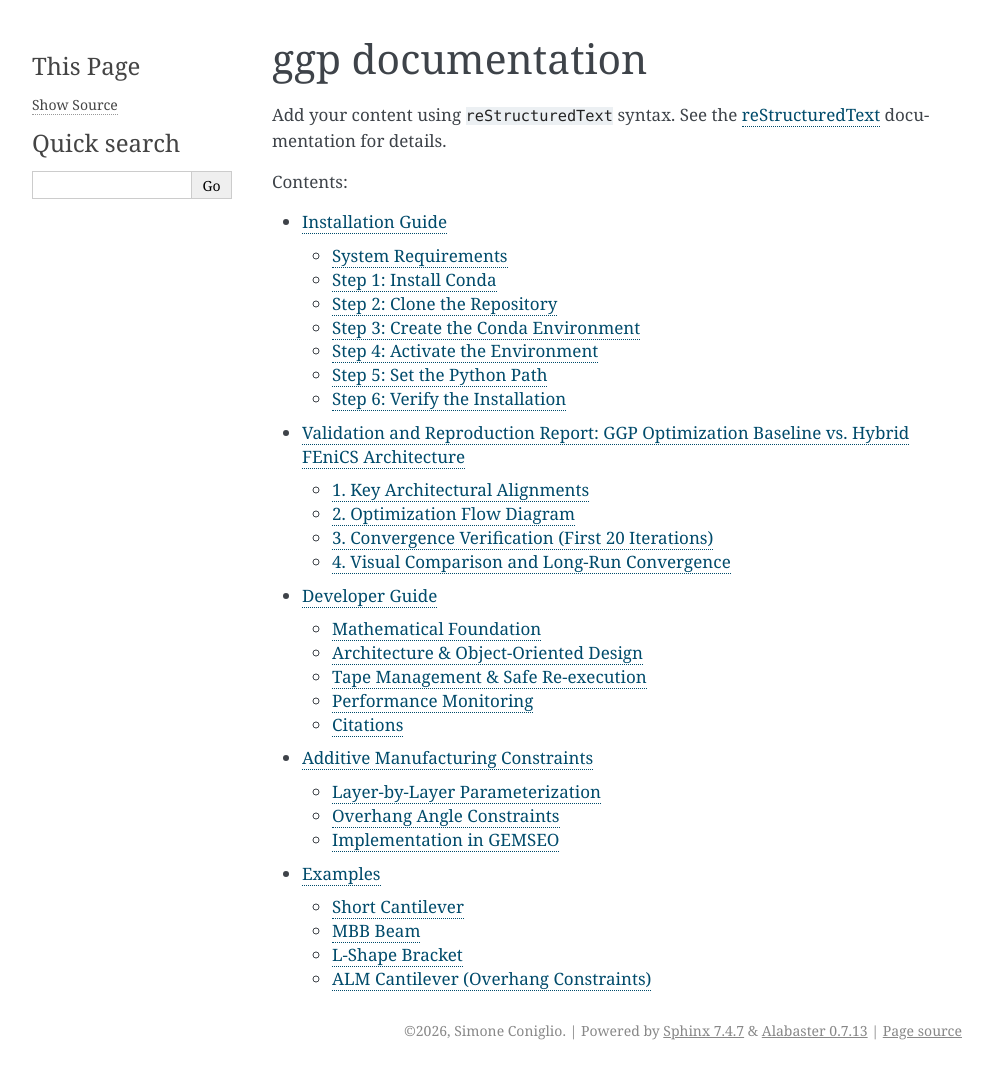
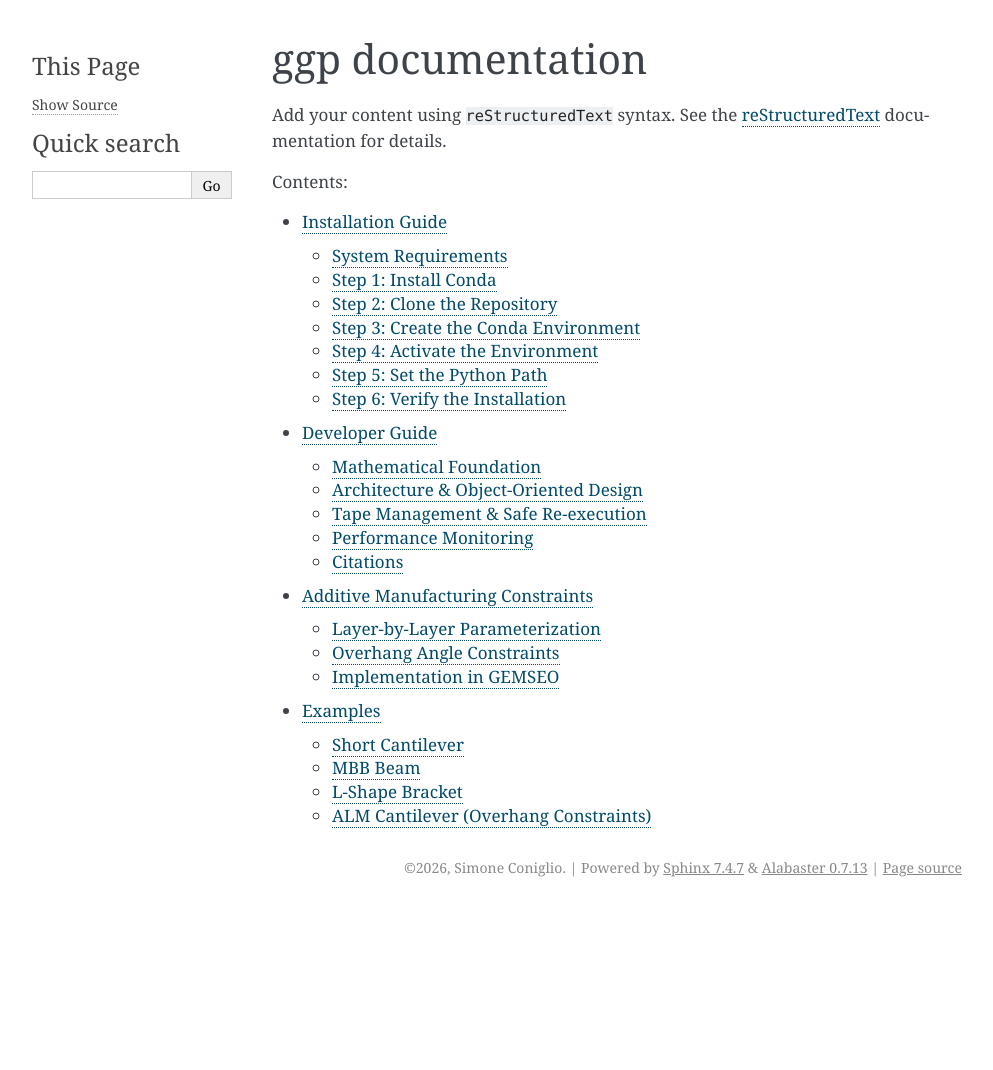
Before and after one commit to SimoneConiglio/generalized_geometry_projection, a Sphinx documentation site: the page built from docs/index.rst, in a window 1280 px wide. Shown: the whole page, without its empty margins (148-1141 px from the left). Built offline with Sphinx 7.4.7, drawn with Linux system fonts in a browser that asks for light colours; after the commit the page ends 907 px from its top, so only the background shows below that; some of the changed lines change nothing that is shown.

Commit message:
docs: update example optimized images and remove reproduction report from index

```diff
--- a/docs/index.rst
+++ b/docs/index.rst
@@ -16,7 +16,6 @@ documentation for details.
    :caption: Contents:
 
    installation
-   reproduction_report
    developer_guide
    alm_guide
    examples
--- a/docs/reproduction_report.rst
+++ /dev/null
@@ -1,117 +0,0 @@
-Validation and Reproduction Report: GGP Optimization Baseline vs. Hybrid FEniCS Architecture
-================================================================================================
-
-This report documents the systematic process used to match the convergence history and post-processing of the baseline GGP script (``GGP_main.py``) with the hybrid FEniCS + petsc4py + GEMSEO script (``Main_ggp.py``).
-
-1. Key Architectural Alignments
--------------------------------
-
-To achieve identical optimization trajectories (to double precision), three key issues were resolved:
-
-**1. Mesh Topology Alignment (Triangles vs. Quadrilaterals)**
-
-FEniCS ``RectangleMesh`` defaults to dividing rectangular regions into triangles (generating 3600 cells for a 60x30 grid). The baseline uses bilinear quadrilaterals (1800 cells). We resolved this by switching FEniCS to a quadrilateral mesh type:
-
-.. code-block:: python
-
-   mesh = df.RectangleMesh.create([df.Point(0,0), df.Point(L,H)], [nelx, nely], df.CellType.Type.quadrilateral)
-
-This yielded 1800 Q1 elements, matching the element stiffness matrix eigenvalues and DOF dimensions exactly.
-
-**2. Design Space and Move Limit Scaling**
-
-Academic MMA algorithms scale design variables to [0, 1] internally, meaning a move limit of ``0.01`` allows a variable to change by 1% of its total range per step.
-Running GEMSEO on raw physical coordinates (e.g. :math:`X \in [0, 60]`) with a step limit of ``0.05`` restricted movements to 0.08%, slowing convergence. We resolved this by:
-
-- Defining GEMSEO variables scaled within [0.0, 1.0].
-- Performing mapping-level unscaling inside ``GGPVectorizedGeometryDiscipline``.
-- Scaling the Jacobians wrt the scaled variables before passing them to the MMA driver.
-
-**3. Physics Formulation and Minimum Density Scaling**
-
-In standard SIMP, :math:`E_{min}` is added during the physics evaluation (:math:`E = E_{min} + \rho(E_0 - E_{min})`). However, GGP already enforces a minimum density :math:`d_{min} = 10^{-6}` during the geometric projection.
-Adding :math:`E_{min}` in the physics discipline resulted in a minimum element stiffness of :math:`2 \times 10^{-6}` (double the baseline). Removing this secondary penalization and using :math:`E = \rho E_0` matched the system solve perfectly.
-
-2. Optimization Flow Diagram
-----------------------------
-
-.. mermaid::
-   :align: center
-
-   graph TD
-       X_scaled["Design Variables (X_scaled ∈ [0, 1])"]
-
-       subgraph GGPGeometryDiscipline ["GGP Geometry Discipline (GEMSEO)"]
-           Unscale["Unscale: X = lb + X_scaled * (ub - lb)"]
-           W_GP["Gauss Point Mapping (compute_local_characteristic)"]
-           Agg["KSl Aggregation (Aggregation_Pi)"]
-           Sat["smooth_sat (rho_E, rho_V)"]
-           Jac_G["Scale Jacobians: jac * (ub - lb)"]
-       end
-
-       subgraph GGPPhysicsDiscipline ["GGP Physics Discipline (GEMSEO)"]
-           Stiff["Element Stiffness (Q1 Bilinear Quad ke_ref)"]
-           Assembly["Fast Assembly (petsc4py sparse COO format)"]
-           Solve["Symmetric CSR Solve: K U = F"]
-           Compliance["Compliance C = Fᵀ U"]
-           Grad_C["Adjoint compliance gradient (dj_drhoE)"]
-       end
-
-       X_scaled --> Unscale
-       Unscale --> W_GP
-       W_GP --> Agg
-       Agg --> Sat
-       Sat -->|rho_E, rho_V| Stiff
-       Stiff --> Assembly
-       Assembly --> Solve
-       Solve --> Compliance
-       Solve --> Grad_C
-
-       Compliance -->|Objective log(C+1)| MMA["MMA Optimizer Step (mmasub)"]
-       Grad_C -->|Chain Rule: Grad * Jac_G| MMA
-       MMA -->|Updated X_scaled| X_scaled
-
-3. Convergence Verification (First 20 Iterations)
--------------------------------------------------
-
-Below is the verification comparison of raw compliance (``Obj``) and volume fraction (``Vol``) for the first 20 iterations:
-
-.. csv-table:: Convergence Verification (First 20 Iterations)
-   :header: "Iteration", "Hybrid Architecture Compliance (Obj)", "Baseline Compliance (Obj)", "Hybrid Vol", "Baseline Vol", "Match Status"
-   :widths: 10, 30, 30, 10, 10, 10
-
-   "1", "4.236e+04", "4.236e+04", "0.074", "0.074", "Exact Match"
-   "2", "1.028e+04", "1.028e+04", "0.113", "0.113", "Exact Match"
-   "3", "5.624e+03", "5.624e+03", "0.149", "0.149", "Exact Match"
-   "4", "2.991e+03", "2.991e+03", "0.183", "0.183", "Exact Match"
-   "5", "1.979e+03", "1.979e+03", "0.220", "0.220", "Exact Match"
-   "6", "1.513e+03", "1.513e+03", "0.254", "0.254", "Exact Match"
-   "7", "1.187e+03", "1.187e+03", "0.282", "0.282", "Exact Match"
-   "8", "9.474e+02", "9.474e+02", "0.315", "0.315", "Exact Match"
-   "9", "7.933e+02", "7.933e+02", "0.346", "0.346", "Exact Match"
-   "10", "6.889e+02", "6.889e+02", "0.370", "0.370", "Exact Match"
-   "11", "6.176e+02", "6.176e+02", "0.387", "0.387", "Exact Match"
-   "12", "5.764e+02", "5.764e+02", "0.395", "0.395", "Exact Match"
-   "13", "5.517e+02", "5.517e+02", "0.398", "0.398", "Exact Match"
-   "14", "5.367e+02", "5.367e+02", "0.399", "0.399", "Exact Match"
-   "15", "5.244e+02", "5.244e+02", "0.398", "0.398", "Exact Match"
-   "16", "5.121e+02", "5.121e+02", "0.400", "0.400", "Exact Match"
-   "17", "5.033e+02", "5.033e+02", "0.399", "0.399", "Exact Match"
-   "18", "4.927e+02", "4.927e+02", "0.398", "0.398", "Exact Match"
-   "19", "4.820e+02", "4.820e+02", "0.399", "0.399", "Exact Match"
-   "20", "4.719e+02", "4.719e+02", "0.399", "0.399", "Exact Match"
-
-4. Visual Comparison and Long-Run Convergence
----------------------------------------------
-
-A full optimization run of 300 iterations was executed successfully for all three boundary condition benchmarks using the hybrid code:
-
-.. csv-table:: Final Optimization Metrics (300 Iterations)
-   :header: "Boundary Condition", "Elements", "Final Optimized Compliance", "Final Volume Fraction"
-   :widths: 25, 15, 30, 20
-
-   "Short Cantilever", "1800 Quads", "75.0038", "39.9999%"
-   "MBB", "1800 Quads", "89.4339", "39.9999%"
-   "L-shape", "3600 Quads", "78.7107", "39.9997%"
-
-Post-processing density plots matching the baseline outputs were generated from iteration 0 to 300 for all cases, confirming that the Y-axis orientation is corrected and is completely robust against complex domains (such as passive element regions in the L-shape) and different constraint configurations (pointwise support DOFs in MBB).
```
Also changed, not shown: docs/_static/alm_cantilever_optimized.png (added), docs/_static/l_shape_bracket_optimized.png, docs/_static/mbb_beam_optimized.png, docs/_static/short_cantilever_optimized.png.
